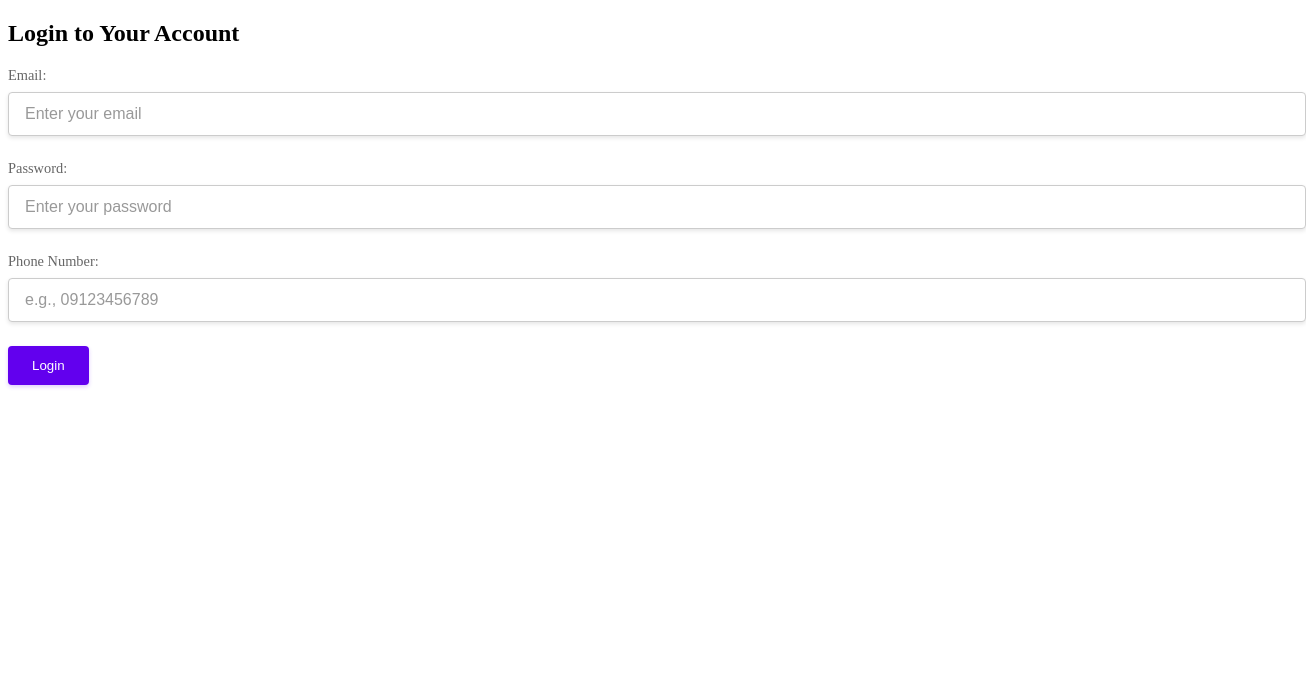
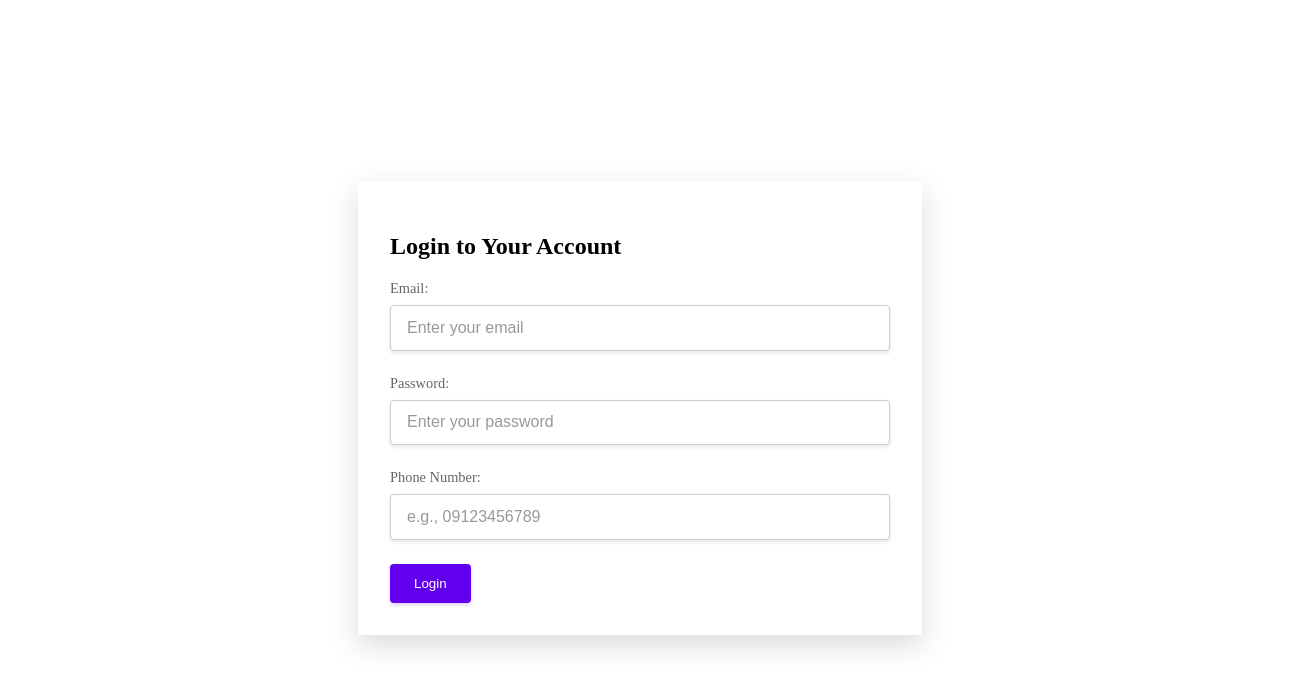
Before and after one commit to miladhaamedi/next-auth-dashboard, a Next.js app: page /auth in a window 1280 px wide. Shown: the top 690 px of the page, 1306 px wide, since content can reach past the window. Built offline with nearby package versions, Linux system fonts and the light colour scheme.

Commit message:
final project

```diff
--- a/app/auth/auth.module.scss
+++ b/app/auth/auth.module.scss
@@ -0,0 +1,26 @@
+@import "@/styles/variables";
+
+.loginContainer {
+  display: flex;
+  justify-content: center;
+  align-items: center;
+  min-height: 100vh;
+  width: 100%;
+  padding: $spacing-xl;
+  box-sizing: border-box;
+}
+
+.loginCard {
+  background-color: $background-color;
+  border-radius: $border-radius;
+  box-shadow: 0 10px 30px rgba(0, 0, 0, 0.15);
+  padding: $spacing-xl;
+  max-width: 500px;
+  width: 100%;
+  animation: fadeIn 0.5s ease-out forwards;
+
+  @media (max-width: 600px) {
+    padding: $spacing-lg;
+    box-shadow: 0 5px 15px rgba(0, 0, 0, 0.1);
+  }
+}
--- a/app/auth/page.tsx
+++ b/app/auth/page.tsx
@@ -27,13 +27,7 @@ export default function LoginPage() {
     },
   });
 
-  const [formMessage, setFormMessage] = useState("");
-  const [messageType, setMessageType] = useState<"success" | "error" | "">("");
-
-  const onSubmit = async (data: LoginFormInputs) => {
-    setFormMessage("");
-    setMessageType("");
-
+  const onSubmit = async () => {
     try {
       const resData = await getUserData();
 
@@ -42,18 +36,15 @@ export default function LoginPage() {
         router.push("/dashboard");
       }
 
-      setFormMessage("Data submitted successfully! (This is just a demo)");
-      setMessageType("success");
       reset();
     } catch (error) {
       console.error("Submission error:", error);
-      setFormMessage("Error submitting data. Please try again.");
-      setMessageType("error");
     }
   };
 
   return (
     <div className={styles.loginContainer}>
+      <div className={styles.loginCard}>
         <h2 className={styles.title}>Login to Your Account</h2>
         <form onSubmit={handleSubmit(onSubmit)} className={styles.form}>
           <Controller
@@ -106,16 +97,8 @@ export default function LoginPage() {
           <CustomButton variant="primary" disabled={isSubmitting}>
             {isSubmitting ? "Submitting..." : "Login"}
           </CustomButton>
-
-        {formMessage && (
-          <p
-            className={`${styles.message} ${
-              messageType === "success" ? styles.success : styles.errorMessage
-            }`}>
-            {formMessage}
-          </p>
-        )}
         </form>
+      </div>
     </div>
   );
 }
--- a/app/dashboard/page.tsx
+++ b/app/dashboard/page.tsx
@@ -1,11 +1,12 @@
 "use client";
 
+import LoadingSpinner from "@/components/spinner/LoadingSpinner";
 import useAuth from "@/hooks/useAuth";
 export default function DashboardPage() {
   const { isAuthenticated } = useAuth();
 
   if (!isAuthenticated) {
-    return <div>Loading...</div>;
+    return <LoadingSpinner />;
   }
 
   return (
--- a/components/input/CustomInput.module.scss
+++ b/components/input/CustomInput.module.scss
@@ -15,7 +15,7 @@
 
 .input {
   width: 100%;
-  padding: 0.75rem 1rem;
+  padding: 0.8rem 0 0.8rem 1rem;
   border: 1px solid $border-color;
   border-radius: $border-radius;
   font-size: 1rem;
@@ -25,7 +25,7 @@
   box-shadow: 0 2px 4px $shadow-color;
   transition: border-color $transition-speed ease,
     box-shadow $transition-speed ease;
-
+  box-sizing: border-box;
   &:focus {
     border-color: $primary-color;
     box-shadow: 0 4px 8px $focus-shadow-color;
@@ -33,7 +33,7 @@
 
   &::placeholder {
     color: #999;
-    opacity: 1; /* Firefox */
+    opacity: 1;
   }
 
   // Webkit browsers (Chrome, Safari)
@@ -48,18 +48,17 @@
 }
 
 .inputError {
-  border-color: $error-color !important; // override کردن border-color هنگام خطا
-  box-shadow: 0 2px 4px rgba($error-color, 0.2) !important; // سایه خطادار
+  border-color: $error-color !important;
+  box-shadow: 0 2px 4px rgba($error-color, 0.2) !important;
 }
 
 .error {
   color: $error-color;
   font-size: 0.8rem;
   margin-top: 0.25rem;
-  display: block; // اطمینان از نمایش در خط جدید
+  display: block;
 }
 
-// اختیاری: استایل لیبل هنگام فوکوس روی input
 .input:focus + .label {
-  color: $primary-color; // تغییر رنگ لیبل به رنگ اصلی هنگام فوکوس
+  color: $primary-color;
 }
--- a/styles/_variables.scss
+++ b/styles/_variables.scss
@@ -7,8 +7,14 @@ $error-color: #f44336;
 $background-color: #fff;
 $shadow-color: rgba(0, 0, 0, 0.1);
 $focus-shadow-color: rgba(98, 0, 238, 0.2);
-$transition-speed: 0.3s;
-$border-radius: 4px;
 $primary-text-color: #fff;
 $secondary-color: #03dac6;
 $secondary-text-color: #333;
+
+$transition-speed: 0.3s;
+$border-radius: 4px;
+
+$spacing-sm: 0.5rem;
+$spacing-md: 1rem;
+$spacing-lg: 1.5rem;
+$spacing-xl: 2rem;
```
Also changed, not shown: components/spinner/LoadingSpinner.module.scss (added, +40 -0 lines), components/spinner/LoadingSpinner.tsx (added, +18 -0 lines). Lines whose indentation alone changed are shown as unchanged.
